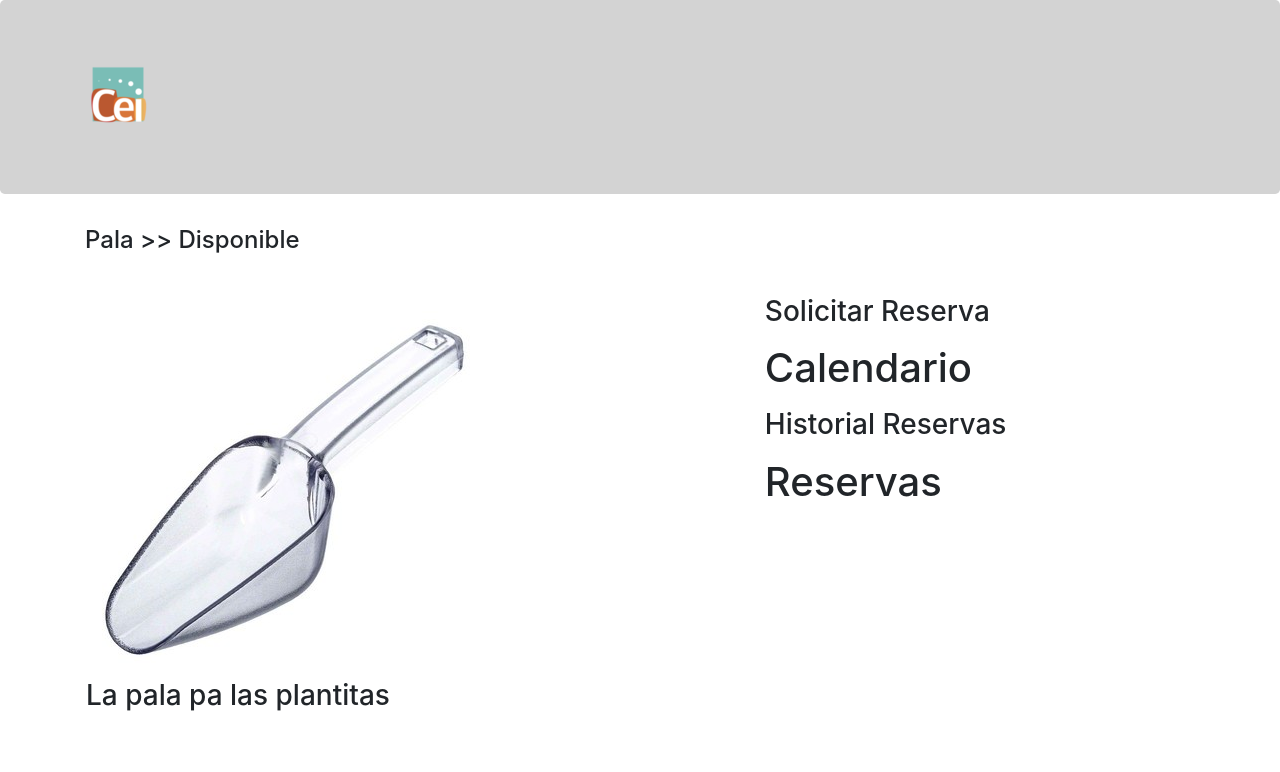
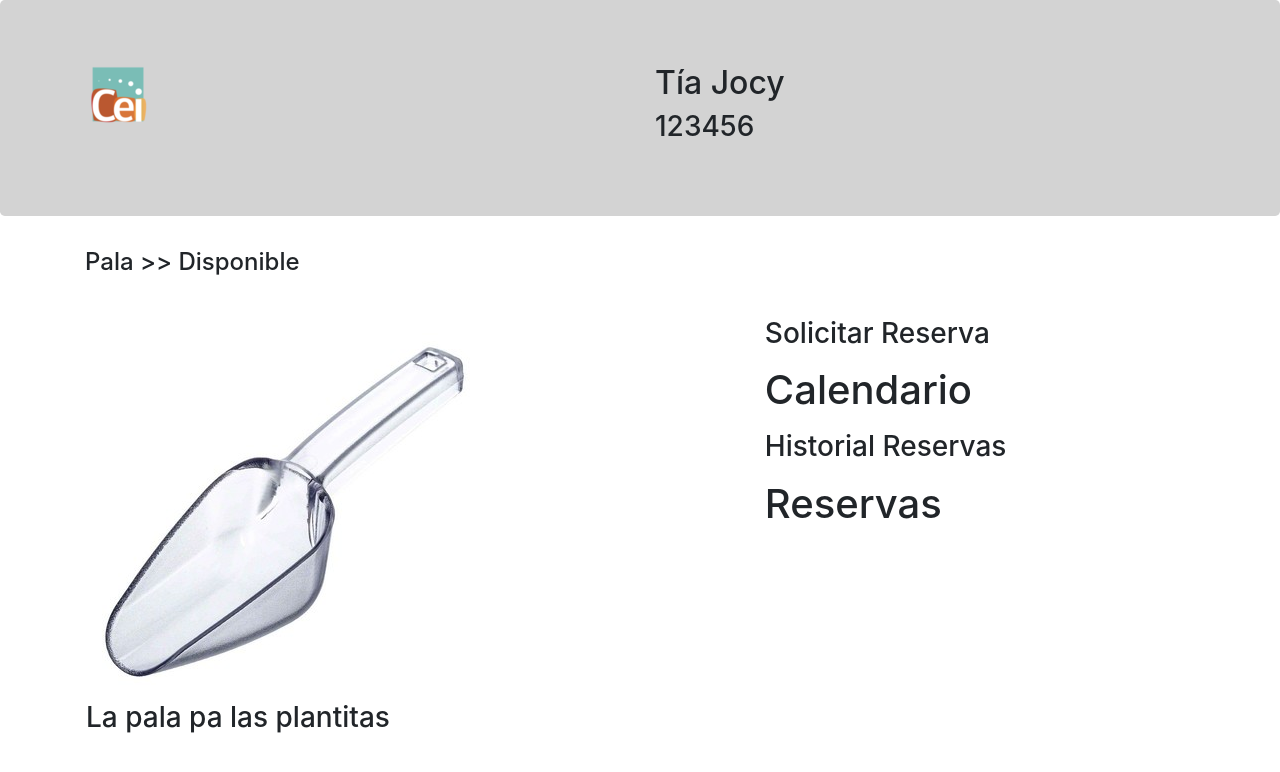
Before and after one commit to DCC-CC4401/2018-1-Simmonds-Manzanilla-T3, a Django app: page /articulos/ in a window 1280 px wide. Shown: the top 772 px of the page. Run offline with Django 3.2, Linux system fonts and the light colour scheme; data comes from the database, SQL or seed files in the repository; data that the repository does not hold is empty; some libraries are stand-ins or nearby versions.

Commit message:
Primera base navbar y configuraciones de bootstrap

```diff
--- a/InventarioCEI/settings.py
+++ b/InventarioCEI/settings.py
@@ -37,6 +37,7 @@ INSTALLED_APPS = [
     'django.contrib.sessions',
     'django.contrib.messages',
     'django.contrib.staticfiles',
+    'bootstrap4',
 	'autenticacion.apps.AutenticacionConfig',
     'salas.apps.SalasConfig',
     'articulos.apps.ArticulosConfig',
@@ -58,7 +59,7 @@ ROOT_URLCONF = 'InventarioCEI.urls'
 TEMPLATES = [
     {
         'BACKEND': 'django.template.backends.django.DjangoTemplates',
-        'DIRS': [],
+        'DIRS': [(os.path.join(BASE_DIR, 'templates')),],
         'APP_DIRS': True,
         'OPTIONS': {
             'context_processors': [
--- a/articulos/templates/base.html
+++ b/templates/base.html
@@ -1,9 +1,11 @@
 <!DOCTYPE html>
 <html lang="en">
 <head>
+    {% load bootstrap4 %}
+    {% load static %}
     <meta name="viewport" content="width=device-width, initial-scale=1">
-    <link rel="stylesheet" href="https://stackpath.bootstrapcdn.com/bootstrap/4.1.1/css/bootstrap.min.css" integrity="sha384-WskhaSGFgHYWDcbwN70/dfYBj47jz9qbsMId/iRN3ewGhXQFZCSftd1LZCfmhktB" crossorigin="anonymous">
-    <link rel="stylesheet" href="articulos/style.css">
+    {% bootstrap_css %}
+    <link rel="stylesheet" href="../articulos/templates/articulos/style.css">
     {% block head %}
     {% endblock %}
     <meta charset="UTF-8">
@@ -15,10 +17,11 @@
             <div class="container">
                 <div class="row">
                     <div class="col-md-6">
-                        <img src="../static/images/logocei.png" class="img-fluid" alt="Responsive image">
+                        <img src={% static "images/logocei.png" %} class="img-fluid" alt="Responsive image">
                     </div>
-                    <div class="col-md-6">
-
+                    <div class="col-md-6" style="float: right;">
+                        <h2>Tía Jocy</h2>
+                        <h3>123456</h3>
                     </div>
                 </div>
             </div>
```
